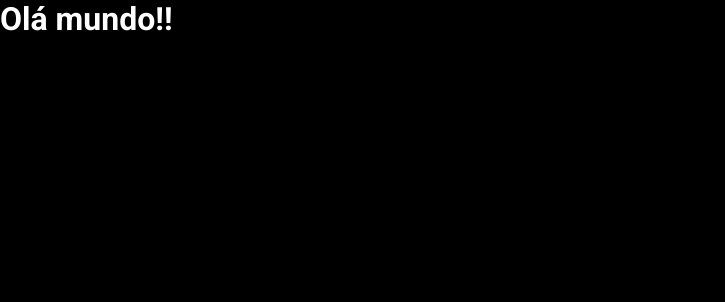
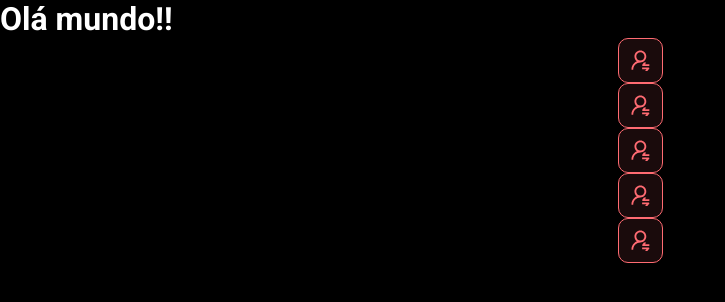
Before and after one commit to pefcortes/dsmeta, a React (Vite) app in the folder frontend/: page / in a window 1280 px wide. Shown: the top 302 px of the page, without its empty margins (0-725 px from the left). Built offline with nearby package versions, Linux system fonts and the light colour scheme.

Commit message:
First component

```diff
--- a/frontend/src/App.tsx
+++ b/frontend/src/App.tsx
@@ -1,8 +1,16 @@
+import NotificationButton from "./components/NotificationButton"
 
 
 function App() {
-  return(
-    <h1>Olá mundo!!</h1>
+  return (
+    <>
+      <h1>Olá mundo!!</h1>
+      <NotificationButton />
+      <NotificationButton />
+      <NotificationButton />
+      <NotificationButton />
+      <NotificationButton />
+    </>
   )
 }
 
--- /dev/null
+++ b/frontend/src/components/NotificationButton/index.tsx
@@ -0,0 +1,14 @@
+import icon from "../../assets/img/notification-icon.svg"
+import "./styles.css"
+
+function NotificationButton() {
+  return (
+    <div className="dsmeta-red-btn-container">
+                        <div className="dsmeta-red-btn">
+                          <img src={icon} alt="Notificar" />
+                        </div>
+                      </div>
+  )
+}
+
+export default NotificationButton
--- /dev/null
+++ b/frontend/src/components/NotificationButton/styles.css
@@ -0,0 +1,20 @@
+.dsmeta-red-btn-container {
+    display: flex;
+    justify-content: center;
+}
+
+.dsmeta-red-btn {
+  height: 45px;
+  width: 45px;
+  background: rgba(255, 107, 114, 0.1);
+  border: 1px solid #ff6b72;
+  border-radius: 10px;
+  display: flex;
+  align-items: center;
+  justify-content: center;
+  cursor: pointer;
+}
+
+.dsmeta-red-btn img {
+    width: 19px;
+}
```
Also changed, not shown: frontend/src/assets/img/notification-icon.svg (added).
